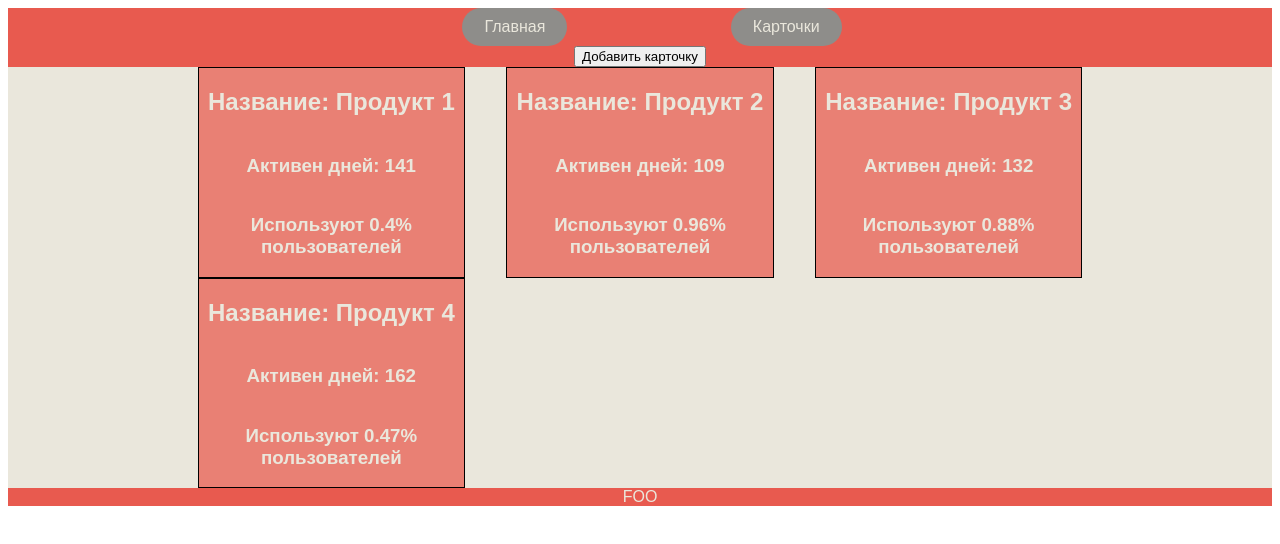
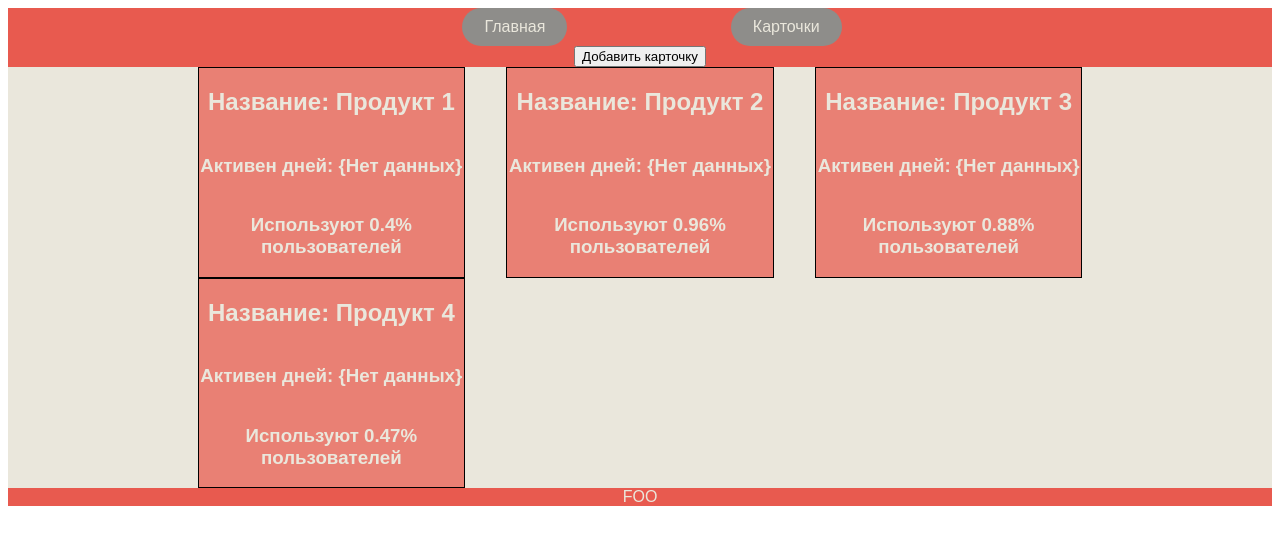
Before and after one commit to felondrum/react_test, a React (Create React App) app: page /cards in a window 1280 px wide. Shown: the top 544 px of the page. Built offline with nearby package versions, Linux system fonts and the light colour scheme.

Commit message:
add state to CardPage

```diff
--- a/src/components/CardStack.tsx
+++ b/src/components/CardStack.tsx
@@ -1,20 +1,27 @@
-import React, { FC } from "react";
+import React, { FC, useState } from "react";
 import { Card } from "./Card.tsx";
-import { products, usersCount } from "../App.tsx"
 import { makeDayCount, makeProc } from '../utils/DateAndNumbersUtils.tsx'
 import * as CardStackStyle from '../styles/CardStackStyle.tsx'
 
 type CardStackProps = {
+  products: {
+    name: string,
+    dateOfAdding: string,
+    usersCount: number
+  }[],
+  usersCount: number
 }
 
-const CardStack: FC<CardStackProps> = ({}: CardStackProps) => {
+const CardStack: FC<CardStackProps> = ({products, usersCount}: CardStackProps) => {
+  // const [prodState, setProductsState] = useState(products)
   return (
     <>
     <div style={CardStackStyle.bigStyle}>
         <div style={CardStackStyle.globalStyle}>
         {
-          products.map(p => (
+          products.map((p, index) => (
           <Card
+            key={index + p.name}
             name={p.name}
             daysActive={makeDayCount(p.dateOfAdding)}
             usersActivity={makeProc(p.usersCount, usersCount)}
--- a/src/modules/CardPage.tsx
+++ b/src/modules/CardPage.tsx
@@ -1,20 +1,36 @@
-import React, { FC } from "react";
+import React, { FC, useEffect, useState } from "react";
 
-import CardStack from "../components/CardStack.tsx";
+import CardStack, { addProductOuter } from "../components/CardStack.tsx";
 import * as FooNavStyle from '../styles/FooBarStyle.tsx'
 import IPage from "./IPage.tsx"
+import { products, usersCount } from "../App.tsx"
 
 const CardPage: FC<IPage> = ({}: IPage) => {
+
+    const [productsState, setProductsState] = useState(products)
+
+    const addProduct = (newProduct) => {
+        let newProducts = [...productsState, newProduct]
+        setProductsState(newProducts)
+    }
+
+    useEffect(() => {console.log(productsState)}, [productsState])
+
     return (
        <>
         <div style={FooNavStyle.NavStyle}>
-        <button style={{cursor: 'pointer'}}>Добавить карточку</button>
+            <button style={{cursor: 'pointer'}} onClick={() => addProduct(productStub)}>Добавить карточку</button>
         </div>
-        <CardStack/>
-        <div style={FooNavStyle.FooStyle}>FOO
-        </div>
+        <CardStack products={productsState} usersCount={usersCount}/>
+        <div style={FooNavStyle.FooStyle}>FOO</div>
        </>
     )
 }
 
+const productStub = {
+    name: "STUB",
+    dateOfAdding: "10.02.2022",
+    usersCount: 1
+  }
+
 export default CardPage;
--- a/src/utils/DateAndNumbersUtils.tsx
+++ b/src/utils/DateAndNumbersUtils.tsx
@@ -16,6 +16,7 @@ export function makeDayCount (dayOfRegister: string): string {
   function dateDiffInDaysFromString(dateTo: Date, dateFrom: string): string {
     try {
         var dateFromString = dateSpliter(dateFrom)
+        if (dateFromString !instanceof Date) { return '{Нет данных}'}
         let difInTime = dateTo.getTime() - dateFromString.getTime()
         let difInDays = difInTime / (1000 * 3600 * 24)
         return String(Math.round(difInDays))
```
